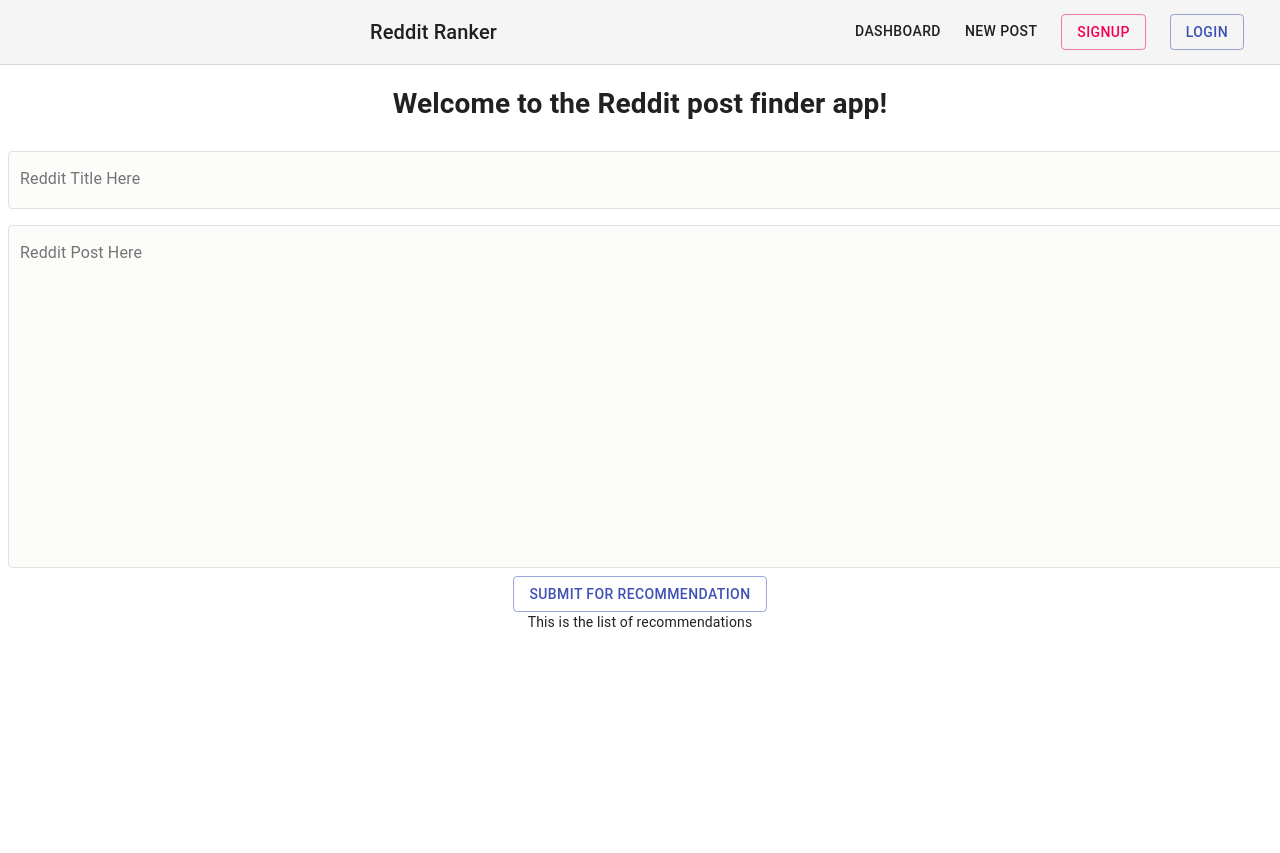
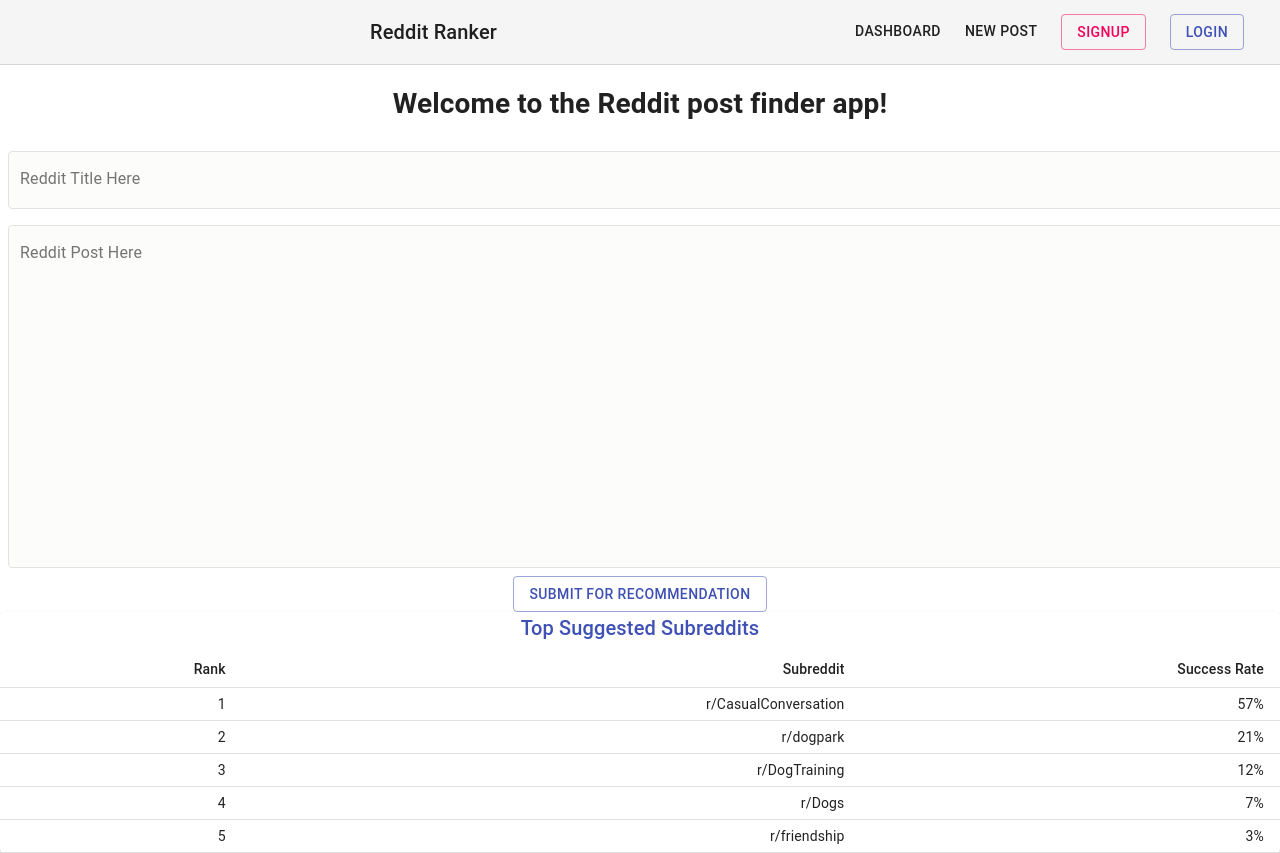
Before and after one commit to Kristinbarr/reddit-ranker-FE, a React (Create React App) app in the folder post-here-frontend/: page /Newpost in a window 1280 px wide. Before the commit the page ends 800 px from the top, so only its background shows below. Built offline with nearby package versions, Linux system fonts and the light colour scheme.

Commit message:
implemented table structure for reccomended subs

```diff
--- a/post-here-frontend/src/Components/RecommendationList.js
+++ b/post-here-frontend/src/Components/RecommendationList.js
@@ -1,10 +1,69 @@
 import React, { useState } from "react";
 import Recommendation from "./Recommendation";
+import Link from '@material-ui/core/Link';
+import { makeStyles } from '@material-ui/core/styles';
+import Paper from '@material-ui/core/Paper';
+import Table from '@material-ui/core/Table';
+import TableBody from '@material-ui/core/TableBody';
+import TableCell from '@material-ui/core/TableCell';
+import TableHead from '@material-ui/core/TableHead';
+import TableRow from '@material-ui/core/TableRow';
+import Title from './Title';
+
+const useStyles = makeStyles({
+  root: {
+    width: '100%',
+    overflowX: 'auto',
+  },
+  table: {
+    minWidth: 650,
+  },
+});
+
+// Generate Order Data
+function createData(id, rank, subreddit, successRate) {
+  return { id, rank, subreddit, successRate};
+}
+
+const rows = [
+  createData(0, 1, 'r/CasualConversation', '57%'),
+  createData(1, 2, 'r/dogpark', '21%'),
+  createData(2, 3, 'r/DogTraining', '12%'),
+  createData(3, 4, 'r/Dogs', '7%'),
+  createData(4, 5, 'r/friendship', '3%'),
+];
+
 
 const Recommendationlist = props => {
-  const [recommendations, setRecommendations] = useState([]);
+
+
+
+  // const [recommendations, setRecommendations] = useState([]);
   // if recommendations is empty, then render "GENERATE RECOMMENDATIONS ON THE LEFT"
-  return <div>This is the list of recommendations</div>;
+  const classes = useStyles();
+  return (
+    <Paper className={classes.root}>
+      <Title>Top Suggested Subreddits</Title>
+      <Table className={classes.table} aria-label="simple table" size="small">
+        <TableHead>
+          <TableRow>
+            <TableCell align="right">Rank</TableCell>
+            <TableCell align="right">Subreddit</TableCell>
+            <TableCell align="right">Success Rate</TableCell>
+          </TableRow>
+        </TableHead>
+        <TableBody>
+          {rows.map(row => (
+            <TableRow key={row.id}>
+              <TableCell align="right">{row.rank}</TableCell>
+              <TableCell align="right">{row.subreddit}</TableCell>
+              <TableCell align="right">{row.successRate}</TableCell>
+            </TableRow>
+          ))}
+        </TableBody>
+      </Table>
+    </Paper>
+  );
 };
 
 export default Recommendationlist;
--- /dev/null
+++ b/post-here-frontend/src/Components/Title.js
@@ -0,0 +1,15 @@
+import React from 'react';
+import PropTypes from 'prop-types';
+import Typography from '@material-ui/core/Typography';
+
+export default function Title(props) {
+  return (
+    <Typography component="h2" variant="h6" color="primary" gutterBottom>
+      {props.children}
+    </Typography>
+  );
+}
+
+Title.propTypes = {
+  children: PropTypes.node,
+};
```
